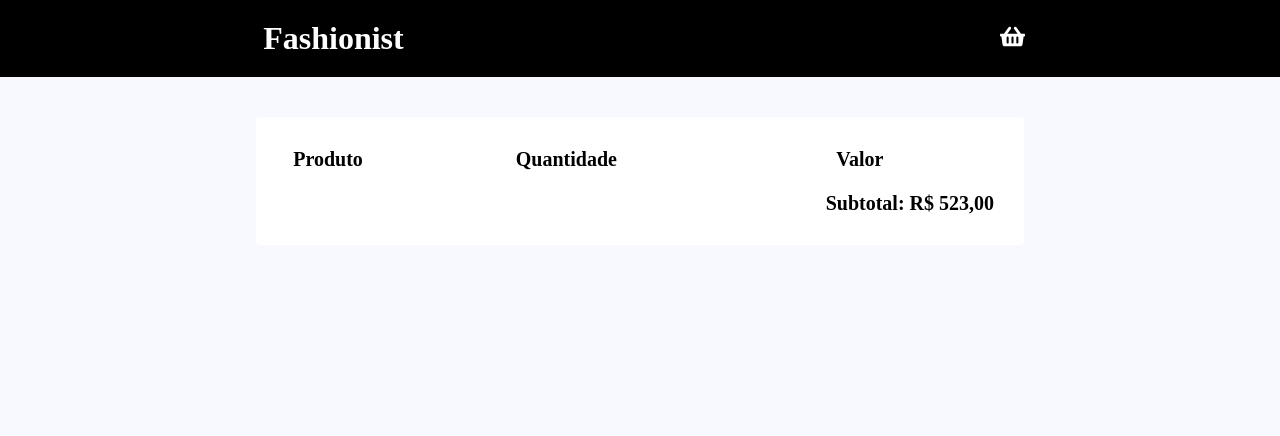
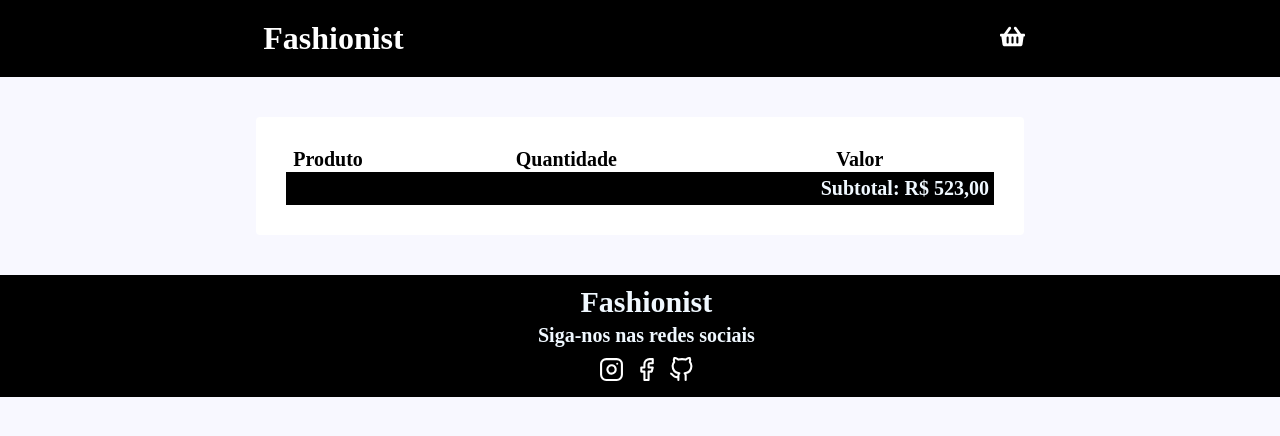
Before and after one commit to Natan10/Fashionist, a React (Create React App) app: page /cart in a window 1280 px wide. Shown: the top 436 px of the page. Built offline with nearby package versions, Linux system fonts and the light colour scheme.

Commit message:
footer completed

```diff
--- /dev/null
+++ b/src/components/Footer/index.js
@@ -0,0 +1,27 @@
+import React from 'react';
+import {FiInstagram,FiFacebook,FiGithub} from 'react-icons/fi';
+
+import './style.css';
+
+
+export default function Footer(){
+  return(
+    <div class="footer">
+      <div class="footer__container">
+        <h2>Fashionist</h2>
+        <span>Siga-nos nas redes sociais</span>
+        <div class="footer__itens">
+          <a href="https://www.instagram.com/lemos_natan1/" target="_blank">
+            <FiInstagram size={25}/>
+          </a>
+          <a href="https://www.facebook.com/" target="_blank">
+            <FiFacebook size={25}/>
+          </a>
+          <a href="https://github.com/Natan10" target="_blank">
+            <FiGithub size={25}/>
+          </a>
+        </div>
+      </div>
+    </div>
+  )
+}
--- /dev/null
+++ b/src/components/Footer/style.css
@@ -0,0 +1,39 @@
+.footer{
+  padding: 5px;
+  background-color: #000000;
+  color: aliceblue;
+  margin: 0;
+}
+
+.footer__container{
+  margin: 0 18vw 0 19vw;
+
+  display: flex;
+  flex-direction: column;
+  align-items: center;
+}
+
+.footer__container h2{
+  margin: 5px 0 5px 0;
+}
+
+.footer__container span{
+  margin: 0px 0 10px 0;
+  text-align: center;
+}
+
+.footer__itens{
+  margin-bottom: 5px;
+}
+
+.footer__itens svg{
+  margin: 0 5px;
+}
+
+.footer__itens a{
+  color:white;
+}
+
+.footer__itens a:hover{
+  color: red;
+}
--- a/src/routes.js
+++ b/src/routes.js
@@ -6,6 +6,8 @@ import Products from './components/Products';
 //import ProductDetail from './components/ProductDetail';
 import CartProducts from './components/CartProducts';
 import SingleProduct from './components/SingleProduct';
+import Footer from './components/Footer';
+
 
 export default function Routes(){
   return(
@@ -16,6 +18,7 @@ export default function Routes(){
         <Route path="/product/:code_color" component={SingleProduct}/>
         <Route path="/cart" component={CartProducts}/>
       </Switch>
+      <Footer/>
     </BrowserRouter>
   )
 }
```
Also changed, not shown: src/components/CartProducts/index.js (+2 -21 lines).
